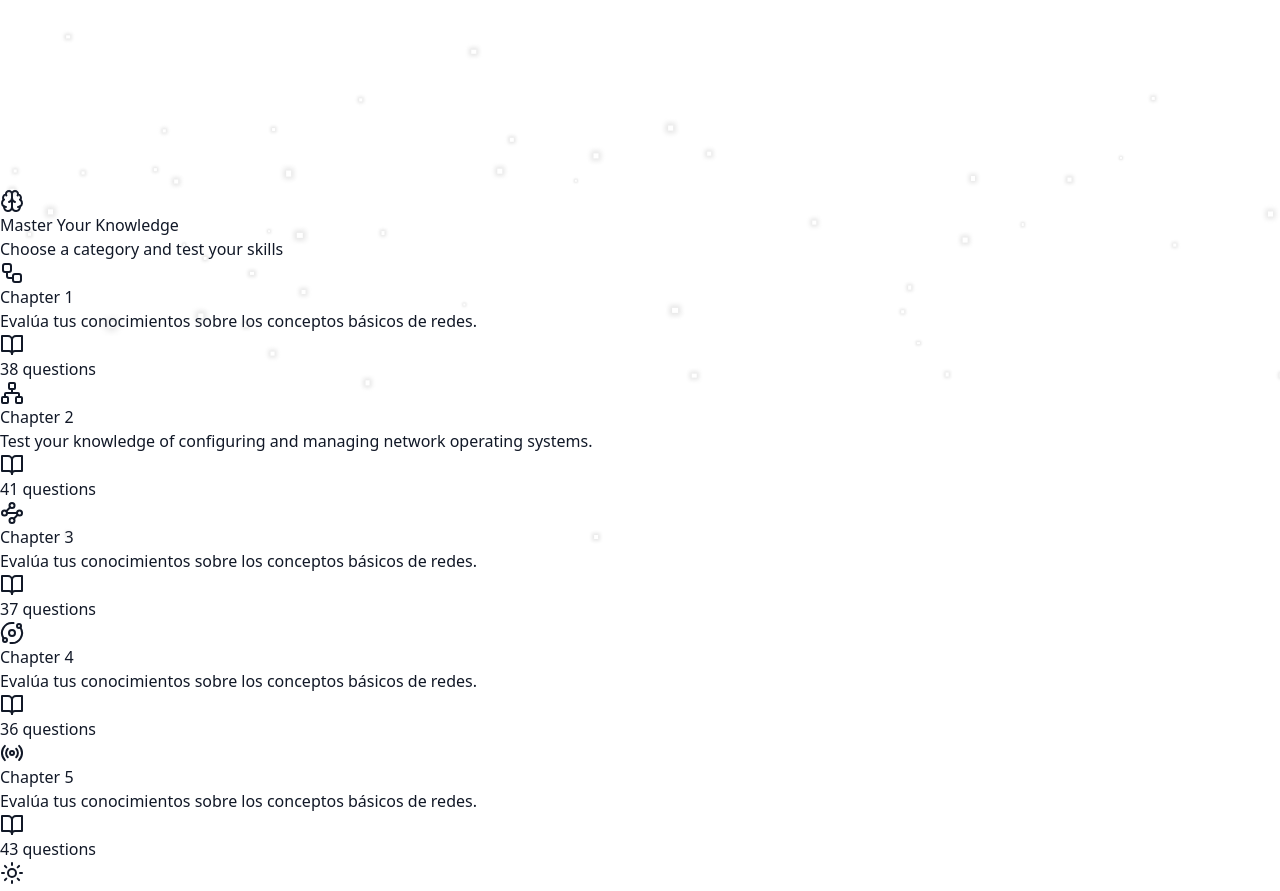
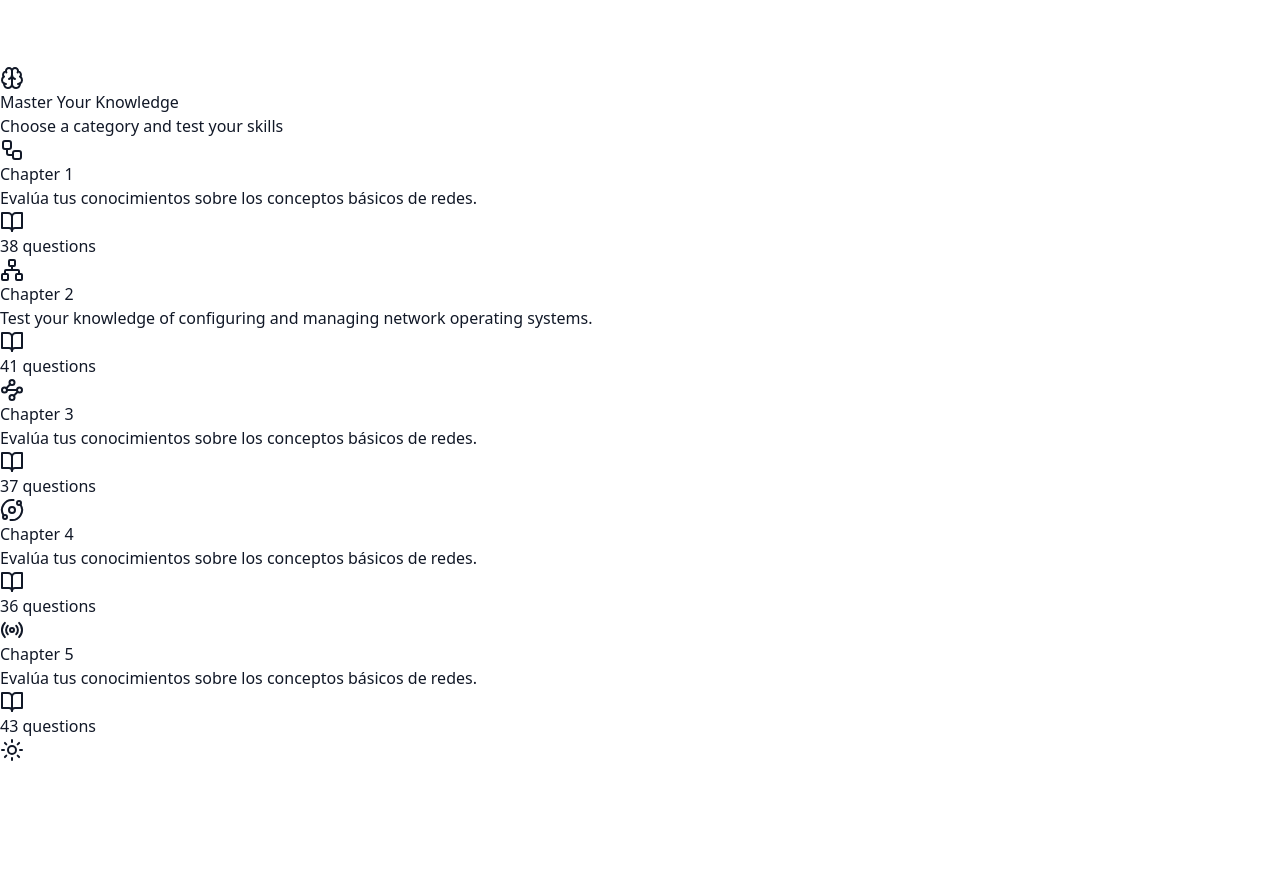
Before and after one commit to Bal2906/quizProyect, a React (Vite) app: page / in a window 1280 px wide. After the commit the page ends 800 px from the top, so only its background shows below. Built offline with nearby package versions, Linux system fonts and the light colour scheme.

Commit message:
Update ChristmasEffect.tsx

```diff
--- a/src/components/ChristmasEffect.tsx
+++ b/src/components/ChristmasEffect.tsx
@@ -1,4 +1,4 @@
-import { useEffect, useState } from 'react'
+import { useEffect, useState, useCallback } from 'react'
 import { motion } from 'framer-motion'
 
 interface Snowflake {
@@ -11,17 +11,32 @@ interface Snowflake {
 
 export function ChristmasEffect() {
   const [snowflakes, setSnowflakes] = useState<Snowflake[]>([])
+  const [isLowPerfDevice, setIsLowPerfDevice] = useState(false)
+
+  const createSnowflakes = useCallback(() => {
+    const flakeCount = isLowPerfDevice ? 20 : 40
+    return Array.from({ length: flakeCount }, (_, i) => ({
+      id: i,
+      x: Math.random() * 100,
+      size: Math.random() * 3 + 2, // Tamaño entre 2px y 5px
+      delay: Math.random() * 5,
+      duration: Math.random() * 7 + 10
+    }))
+  }, [isLowPerfDevice])
 
   useEffect(() => {
-    const flakes = Array.from({ length: 50 }, (_, i) => ({
-      id: i,
-      x: Math.random() * 100,
-      size: Math.random() * 4 + 2, // Tamaño entre 2px y 6px
-      delay: Math.random() * 5,
-      duration: Math.random() * 10 + 10
-    }))
-    setSnowflakes(flakes)
-  }, [])
+    // Detectar dispositivos de bajo rendimiento
+    const checkPerformance = () => {
+      const isLowPerf = window.navigator.hardwareConcurrency <= 4 || /Android|webOS|iPhone|iPad|iPod|BlackBerry|IEMobile|Opera Mini/i.test(navigator.userAgent)
+      setIsLowPerfDevice(isLowPerf)
+    }
+
+    checkPerformance()
+    setSnowflakes(createSnowflakes())
+
+    window.addEventListener('resize', checkPerformance)
+    return () => window.removeEventListener('resize', checkPerformance)
+  }, [createSnowflakes])
 
   return (
     <div className="fixed inset-0 pointer-events-none z-50" aria-hidden="true">
@@ -34,7 +49,7 @@ export function ChristmasEffect() {
             y: '100vh',
             x: [
               `${flake.x}vw`,
-              `${flake.x + Math.sin(flake.id) * 2}vw`,
+              `${flake.x + (isLowPerfDevice ? 0 : Math.sin(flake.id))}vw`,
               `${flake.x}vw`
             ]
           }}
@@ -44,7 +59,7 @@ export function ChristmasEffect() {
             delay: flake.delay,
             ease: 'linear',
             x: {
-              duration: flake.duration / 2,
+              duration: isLowPerfDevice ? 0 : flake.duration / 2,
               repeat: Infinity,
               ease: 'easeInOut',
               repeatType: 'reverse'
@@ -53,8 +68,10 @@ export function ChristmasEffect() {
           style={{
             width: flake.size,
             height: flake.size,
-            boxShadow: `0 0 ${flake.size}px ${flake.size / 2}px rgba(0, 0, 0, 0.1), 0 0 ${flake.size * 2}px ${flake.size}px rgba(255, 255, 255, 0.1)`,
-            filter: 'blur(0.5px)'
+            opacity: isLowPerfDevice ? 0.7 : 1,
+            boxShadow: isLowPerfDevice
+              ? 'none'
+              : `0 0 ${flake.size}px ${flake.size / 2}px rgba(255, 255, 255, 0.1)`
           }}
         />
       ))}
```
